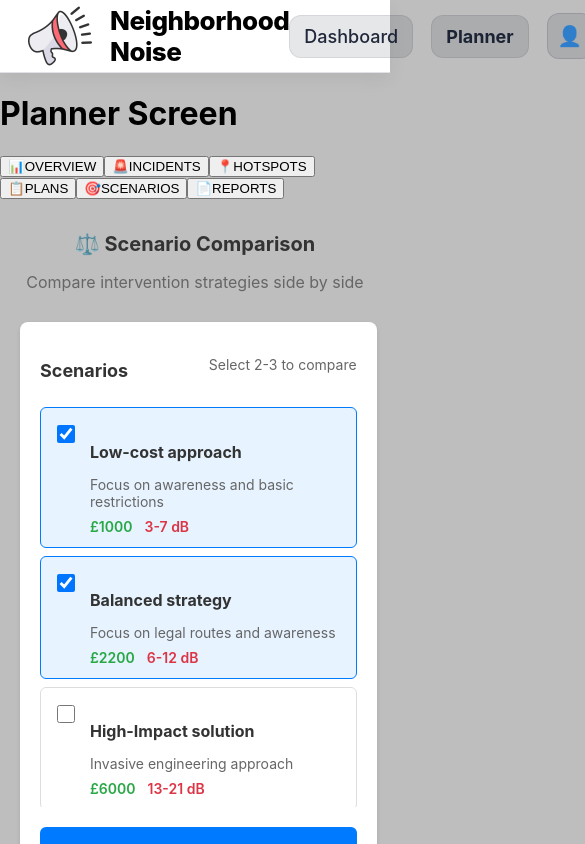
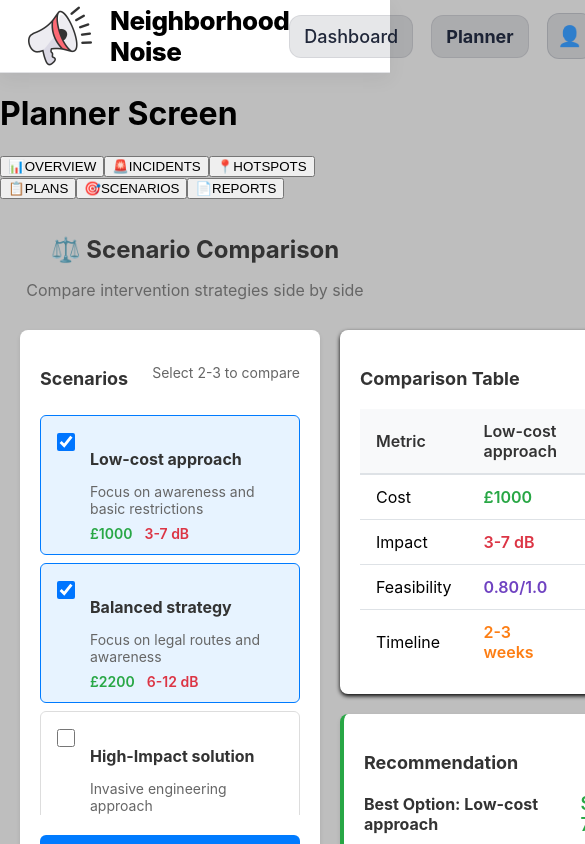
Before and after one commit to omegapoint1/Team_Project_1, a React (Create React App) app in the folder frontend/: page /planner in a window 390 px wide. Both pictures are taken after a click on the button "🎯SCENARIOS". Shown: the top 844 px of the page, 585 px wide, since content can reach past the window. Built offline with nearby package versions, Linux system fonts and the light colour scheme.

Commit message:
fix: misc comments and css updates

```diff
--- a/frontend/src/components/planner/Incidents/IncidentList.css
+++ b/frontend/src/components/planner/Incidents/IncidentList.css
@@ -31,7 +31,7 @@
   border-radius: 8px;
   padding: 16px;
   text-align: center;
-  box-shadow: 0 1px 3px rgba(0,0,0,0.1);
+  box-shadow: 0 1px 3px black;
 }
 
 .stat-number {
--- a/frontend/src/components/planner/Scenario.css
+++ b/frontend/src/components/planner/Scenario.css
@@ -4,7 +4,6 @@
   margin: 0 auto;
 }
 
-/* Header */
 .tab-header {
   text-align: center;
   margin-bottom: 30px;
@@ -21,14 +20,12 @@
   font-size: 16px;
 }
 
-/* Layout */
 .scenario-layout {
   display: grid;
   grid-template-columns: 300px 1fr;
   gap: 20px;
 }
 
-/* Panels */
 .left-panel {
   display: flex;
   flex-direction: column;
@@ -41,7 +38,6 @@
   gap: 20px;
 }
 
-/* Empty State */
 .empty-state {
   text-align: center;
   padding: 60px 20px;
@@ -49,14 +45,3 @@
   border-radius: 8px;
   color: #666;
 }
-
-/* Responsive */
-@media (max-width: 768px) {
-  .scenario-layout {
-    grid-template-columns: 1fr;
-  }
-
-  .tab-header h1 {
-    font-size: 20px;
-  }
-}
--- a/frontend/src/components/planner/Scenario/ComparisonTable.css
+++ b/frontend/src/components/planner/Scenario/ComparisonTable.css
@@ -2,7 +2,7 @@
   background: white;
   border-radius: 8px;
   padding: 20px;
-  box-shadow: 0 2px 4px rgba(0,0,0,0.1);
+  box-shadow: 0 2px 4px black;
 }
 
 .table-card h3 {
```
Also changed, not shown: frontend/src/components/planner/MitigationTab.jsx (+3 -5 lines), frontend/src/components/planner/Scenarios.jsx (+3 -4 lines).
